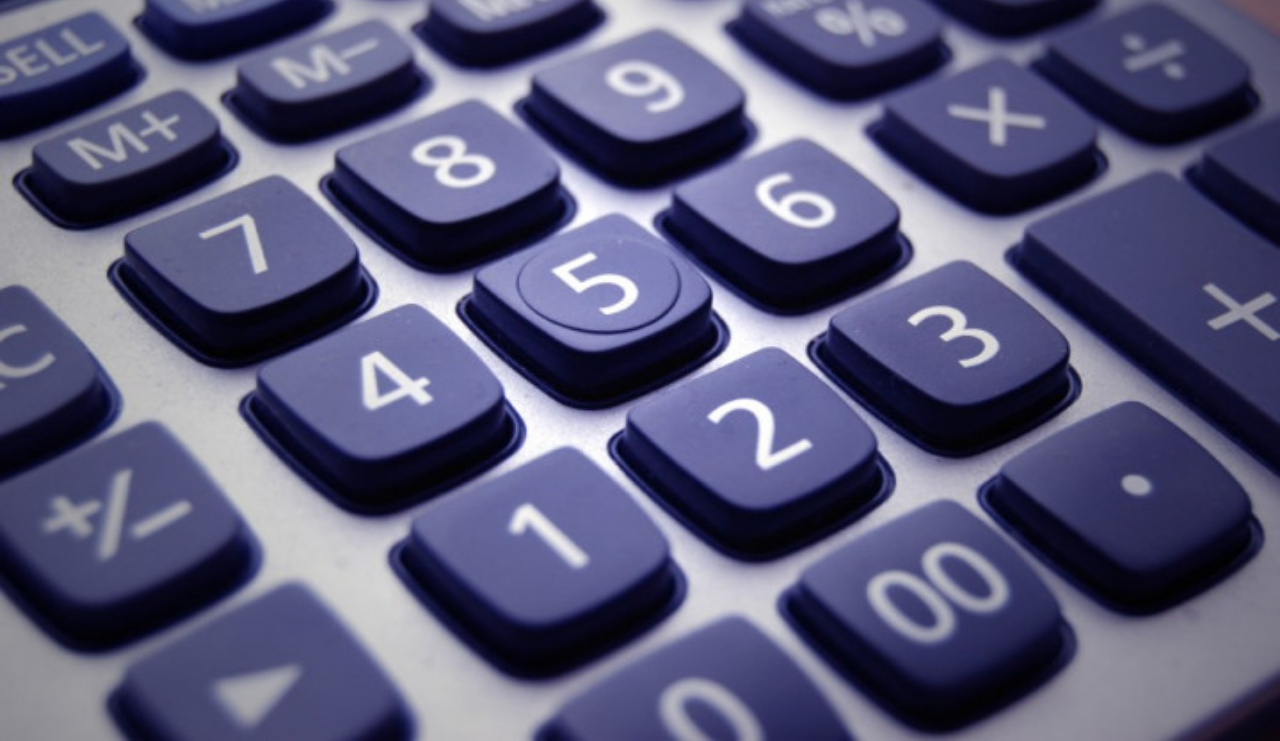
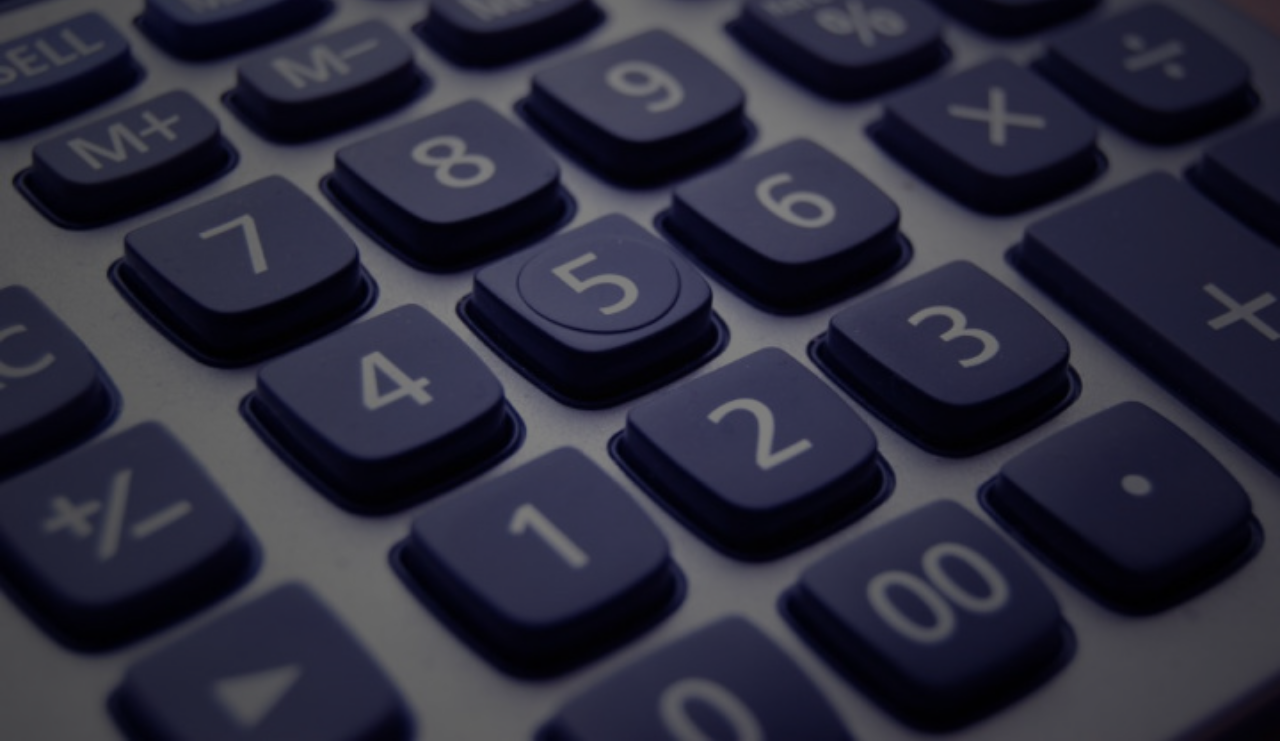
Before and after one commit to 21ciprian/calculator-vanilla-javascript, a plain HTML site: page index.html in a window 1280 px wide. Shown: the part 59-800 px from the top of the page. Drawn offline with Linux system fonts and the light colour scheme.

Commit message:
Added opacity to body

```diff
--- a/main.css
+++ b/main.css
@@ -12,3 +12,13 @@ body {
 	width: 100vw;
 	min-height: 100vh;
 }
+body::after {
+	content: '';
+	position: absolute;
+	top: 0;
+	left: 0;
+	width: 100%;
+	height: 100%;
+	background-color: rgba(0, 0, 0, 0.5);
+	z-index: -1;
+}
```
